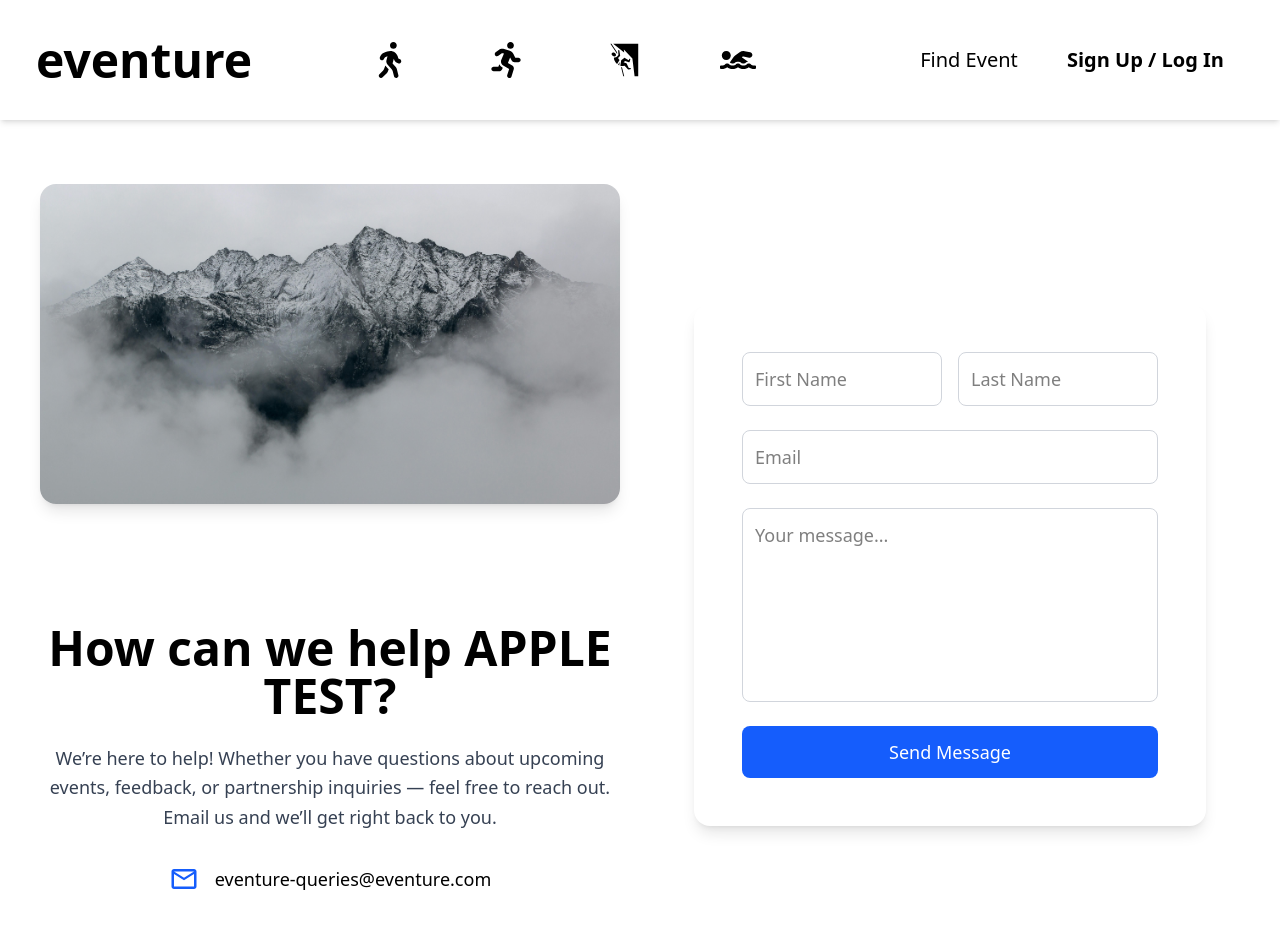
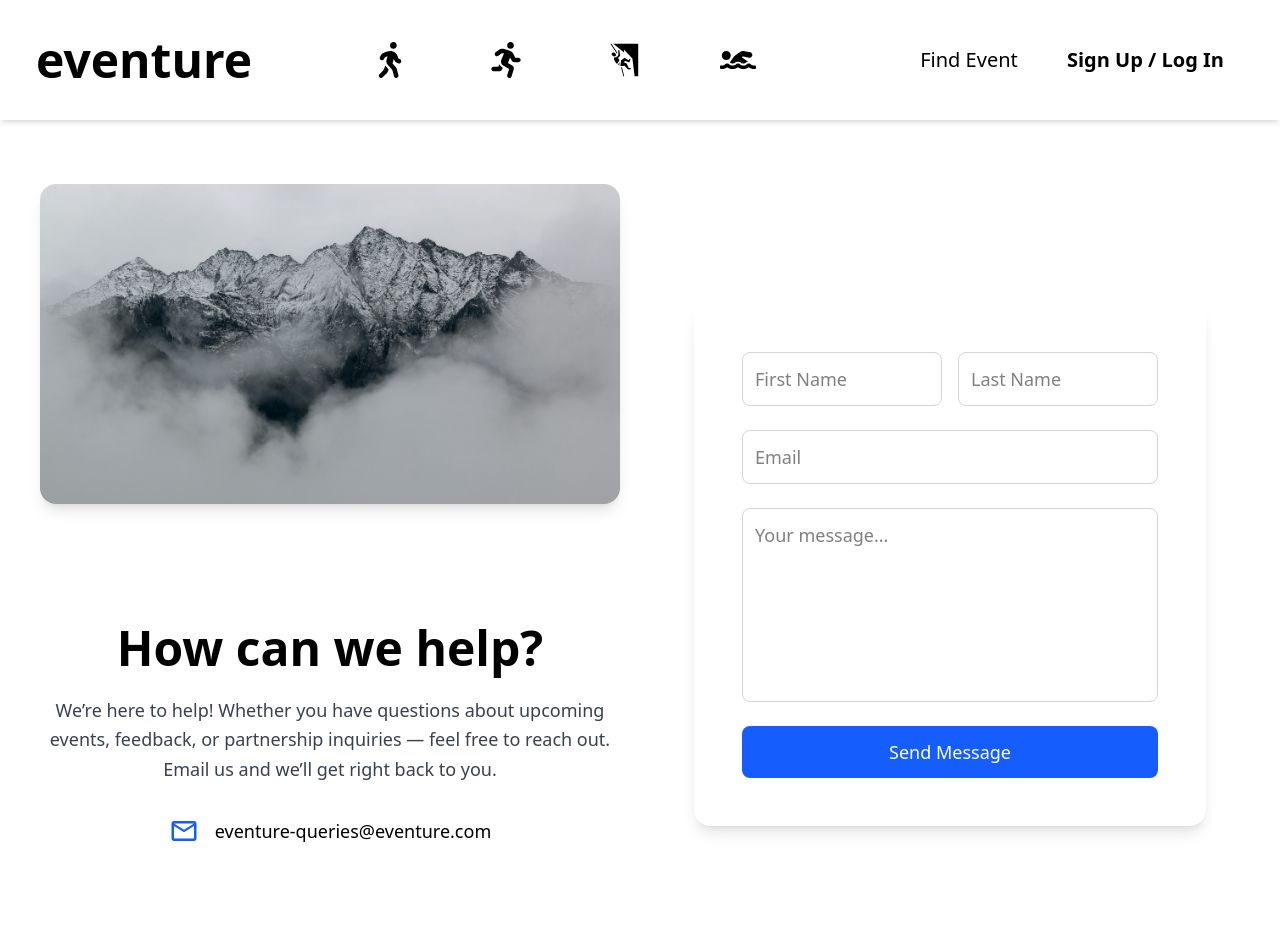
Before and after one commit to loafdimension/eventure, a React (Vite) app: page /contact in a window 1280 px wide. Shown: the top 928 px of the page. Built offline with nearby package versions, Linux system fonts and the light colour scheme; no server answers; the database is empty.

Commit message:
Testing Netlify CICD again

```diff
--- a/src/pages/Contact.jsx
+++ b/src/pages/Contact.jsx
@@ -20,7 +20,7 @@ function Contact() {
 
           <div className="max-w-3xl">
             <h1 className="text-5xl font-semibold mb-6 text-center mt-20">
-              How can we help APPLE TEST?
+              How can we help?
             </h1>
             <p className="text-lg text-gray-700 mb-8 leading-relaxed text-center">
               We’re here to help! Whether you have questions about upcoming
```
